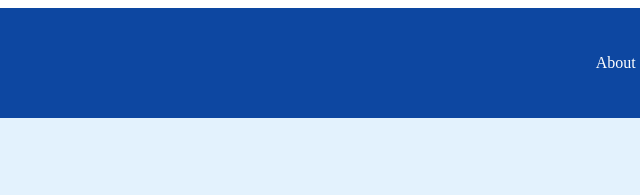
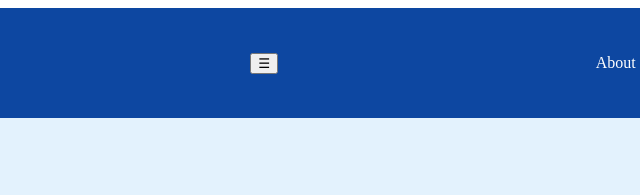
Before and after one commit to FousiyaN/portfolio--, a plain HTML site: page index.html in a window 1280 px wide. Shown: the top 195 px of the page, 245-885 px from the left. Drawn offline with Linux system fonts and the light colour scheme.

Commit message:
Update index.html

```diff
--- a/index.html
+++ b/index.html
@@ -11,7 +11,8 @@
             <nav class="navbar">
                  <div class="container">
                     <h1 class="logo">FOUSIYA N</h1>
-                    <ul class="nav-links">
+                     <button class="menu-toggle">&#9776;</button>
+                     <ul class="nav-links">
                         <li><a href="#About">About</a></li>
                         <li><a href="#projects">Projects</a></li>
                         <li><a href="#Skills">Skills</a></li>
```
